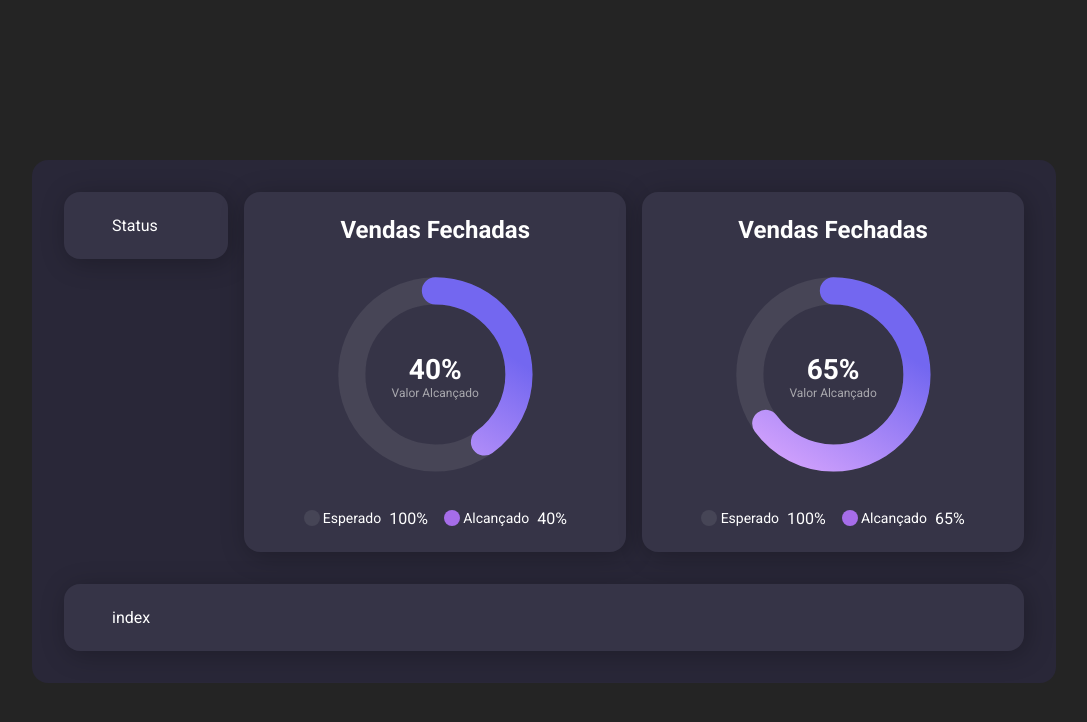
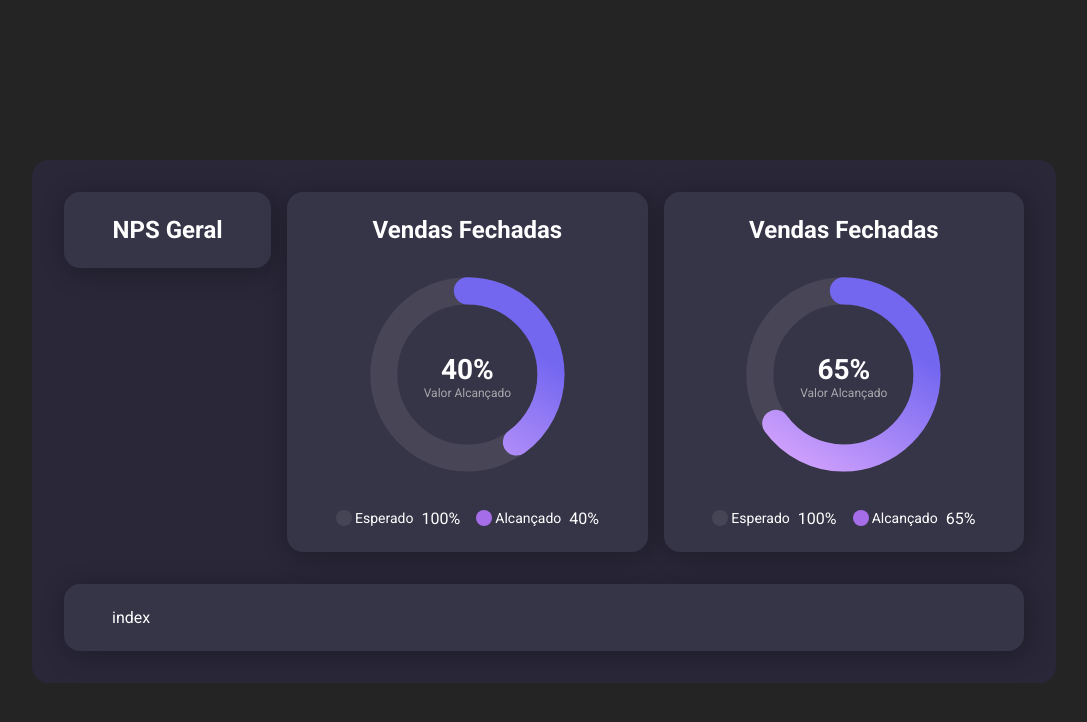
Before and after one commit to aldineifranco/horaCodar_Dashboard, a React (Vite) app: page / in a window 1280 px wide. Shown: the top 722 px of the page, without its empty margins (96-1183 px from the left). Built offline with nearby package versions, Linux system fonts and the light colour scheme.

Commit message:
nps chart

```diff
--- a/src/pages/Dashboard/index.tsx
+++ b/src/pages/Dashboard/index.tsx
@@ -1,4 +1,4 @@
-import { Container, Content } from './styles';
+import { Container, Content, NPSChart } from './styles';
 import { Card } from '../../components/Card';
 import { PieChart } from '../../components/Chart/PieChart';
 
@@ -7,7 +7,10 @@ export function Dashboard() {
     <Container>
       <Content>
         <Card>
-          Status
+          <NPSChart>
+            <h2>NPS Geral</h2>
+          </NPSChart>
+
         </Card>
 
         <Card>
--- a/src/pages/Dashboard/styles.ts
+++ b/src/pages/Dashboard/styles.ts
@@ -16,3 +16,19 @@ export const Content = styled.div`
   display: flex;
   gap: 1rem;
 `;
+
+export const NPSChart = styled.div`
+  display: flex;
+  flex-direction: column;
+  justify-content: space-between;
+  align-items: center;
+  gap: 2rem;
+
+  > h2 {
+    font-size: 1.5rem;
+    font-weight: 600;
+    color: ${({ theme }) =>
+      theme.colors["white"]};
+    text-align: center;
+  }
+`;
```
